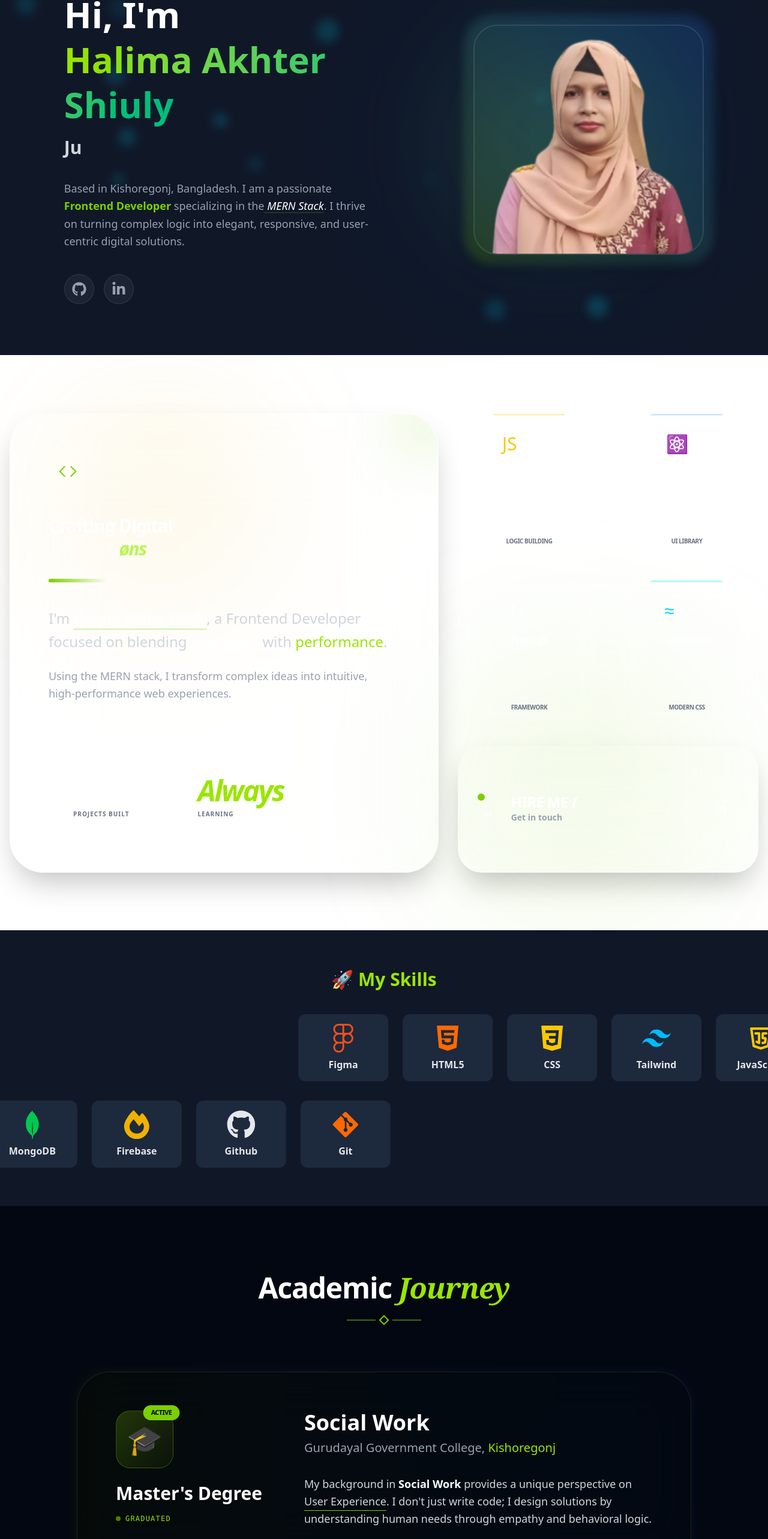
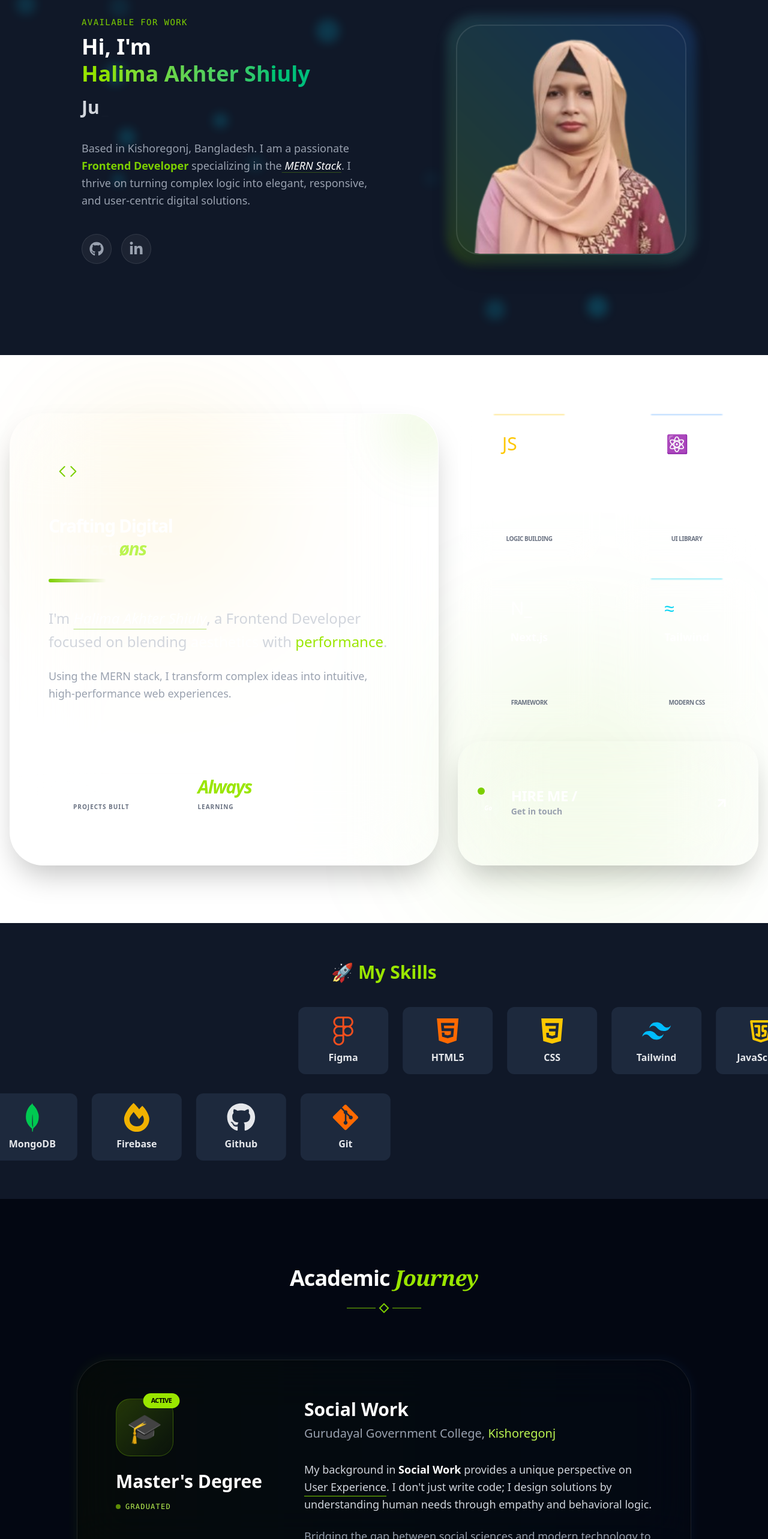
Before and after one commit to shiuly-28/my-portfoilo, a React (Vite) app: page / in a window 1280 px wide. Shown: the part 208-2774 px from the top of the page at 60% size. Built offline with nearby package versions, Linux system fonts and the light colour scheme.

Commit message:
banner designe updated

```diff
--- a/src/Pages/AboutUs.jsx
+++ b/src/Pages/AboutUs.jsx
@@ -73,11 +73,11 @@ const AboutUs = () => {
 
                     <div className="flex flex-wrap gap-4 md:gap-8 mt-10 md:mt-14 pt-8 md:pt-10 border-t border-white/5">
                         <div className="bg-white/[0.03] border border-white/5 px-6 py-4 md:px-10 md:py-6 rounded-2xl md:rounded-3xl backdrop-blur-md">
-                            <h4 className="text-3xl md:text-5xl font-bold text-white tracking-tighter">50+</h4>
+                            <h4 className="text-2xl md:text-3xl font-bold text-white tracking-tighter">50+</h4>
                             <p className="text-[10px] text-gray-500 uppercase tracking-widest mt-1 md:mt-2 font-black">Projects Built</p>
                         </div>
                         <div className="bg-white/[0.03] border border-white/5 px-6 py-4 md:px-10 md:py-6 rounded-2xl md:rounded-3xl backdrop-blur-md">
-                            <h4 className="text-3xl md:text-5xl font-bold text-lime-400 tracking-tighter italic">Always</h4>
+                            <h4 className="text-2xl md:text-3xl font-bold text-lime-400 tracking-tighter italic">Always</h4>
                             <p className="text-[10px] text-gray-500 uppercase tracking-widest mt-1 md:mt-2 font-black">Learning</p>
                         </div>
                     </div>
--- a/src/Pages/Banner.jsx
+++ b/src/Pages/Banner.jsx
@@ -22,7 +22,7 @@ const Banner = () => {
                             Available for Work
                         </h3>
 
-                        <h1 className="text-4xl sm:text-6xl font-extrabold text-white leading-tight">
+                        <h1 className="text-3xl sm:text-4xl font-extrabold text-white leading-tight">
                             Hi, I'm <br />
                             <span className="bg-gradient-to-r from-lime-400 to-emerald-500 bg-clip-text text-transparent">
                                 Halima Akhter Shiuly
@@ -86,8 +86,8 @@ const Banner = () => {
                     className="relative flex-1 flex justify-center lg:justify-end"
                 >
                     {/* Animated Background Circles */}
-                    <div className="absolute top-1/2 left-1/2 -translate-x-1/2 -translate-y-1/2 w-72 h-72 bg-lime-500/20 rounded-full blur-[100px] animate-pulse"></div>
-                    <div className="absolute top-1/2 left-1/2 -translate-x-1/2 -translate-y-1/2 w-96 h-96 bg-blue-500/10 rounded-full blur-[120px]"></div>
+                    {/* <div className="absolute top-1/2 left-1/2 -translate-x-1/2 -translate-y-1/2 w-72 h-72 bg-lime-500/20 rounded-full blur-[100px] animate-pulse"></div>
+                    <div className="absolute top-1/2 left-1/2 -translate-x-1/2 -translate-y-1/2 w-96 h-96 bg-blue-500/10 rounded-full blur-[120px]"></div> */}
 
                     <div className="relative group">
                         {/* Glass Border Frame */}
--- a/src/Pages/Contact.jsx
+++ b/src/Pages/Contact.jsx
@@ -54,8 +54,8 @@ const Contact = () => {
                     viewport={{ once: true }}
                     className="text-center mb-16"
                 >
-                    <h2 className="text-4xl md:text-6xl font-bold text-white mb-4 tracking-tighter">
-                        Get In <span className="text-lime-400 italic">Touch</span>
+                    <h2 className="text-2xl md:text-3xl font-bold text-white mb-4 tracking-tighter">
+                        Get In <span className="text-lime-300 italic">Touch</span>
                     </h2>
                     <div className="h-1.5 w-20 bg-lime-500 mx-auto rounded-full shadow-[0_0_15px_rgba(163,230,53,0.5)]"></div>
                 </motion.div>
--- a/src/Pages/Education.jsx
+++ b/src/Pages/Education.jsx
@@ -42,7 +42,7 @@ const Education = () => {
                     viewport={{ once: true }}
                     className="text-center mb-20"
                 >
-                    <h3 className="text-4xl md:text-5xl font-bold text-white mb-6 tracking-tight">
+                    <h3 className="text-3xl md:text-4xl font-bold text-white mb-6 tracking-tight">
                         Academic <span className="text-lime-400 italic font-serif">Journey</span>
                     </h3>
                     <div className="flex items-center justify-center gap-2">
@@ -75,15 +75,15 @@ const Education = () => {
                                     <motion.div
                                         animate={{ scale: [1, 1.1, 1] }}
                                         transition={{ repeat: Infinity, duration: 2 }}
-                                        className="absolute -top-2 -right-2 bg-lime-500 text-black text-[10px] font-black px-3 py-1 rounded-full uppercase tracking-tighter"
+                                        className="absolute -top-2 -right-2 bg-lime-400 text-black text-[10px] font-black px-3 py-1 rounded-full uppercase tracking-tighter"
                                     >
                                         Active
                                     </motion.div>
                                 </div>
 
                                 <h3 className="text-3xl font-bold text-white mb-2">Master's Degree</h3>
-                                <div className="inline-flex items-center gap-2 text-lime-400 font-mono text-xs tracking-widest uppercase py-2 rounded-full">
-                                    <span className="w-2 h-2 bg-lime-500 rounded-full animate-pulse"></span>
+                                <div className="inline-flex items-center gap-2 text-lime-300 font-mono text-xs tracking-widest uppercase py-2 rounded-full">
+                                    <span className="w-2 h-2 bg-lime-400 rounded-full animate-pulse"></span>
                                     Graduated
                                 </div>
                             </div>
@@ -91,9 +91,9 @@ const Education = () => {
                             {/* Right Side: content */}
                             <div className="md:col-span-8 space-y-8">
                                 <div>
-                                    <h4 className="text-4xl font-bold text-white mb-2">Social Work</h4>
+                                    <h4 className="text-3xl font-bold text-white mb-2">Social Work</h4>
                                     <p className="text-xl text-gray-400 font-medium">
-                                        Gurudayal Government College, <span className="text-lime-400">Kishoregonj</span>
+                                        Gurudayal Government College, <span className="text-lime-300">Kishoregonj</span>
                                     </p>
                                 </div>
 
```
